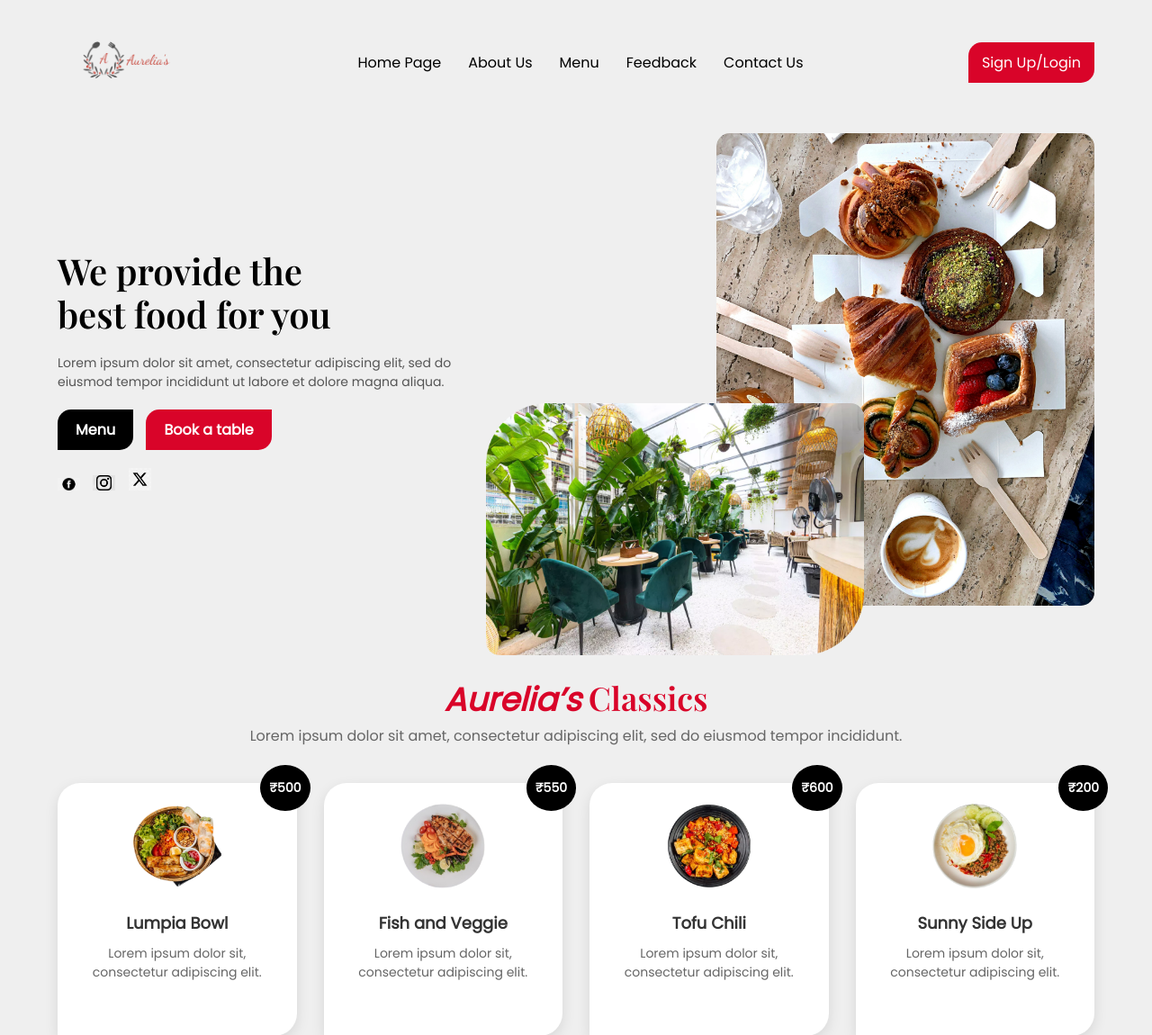
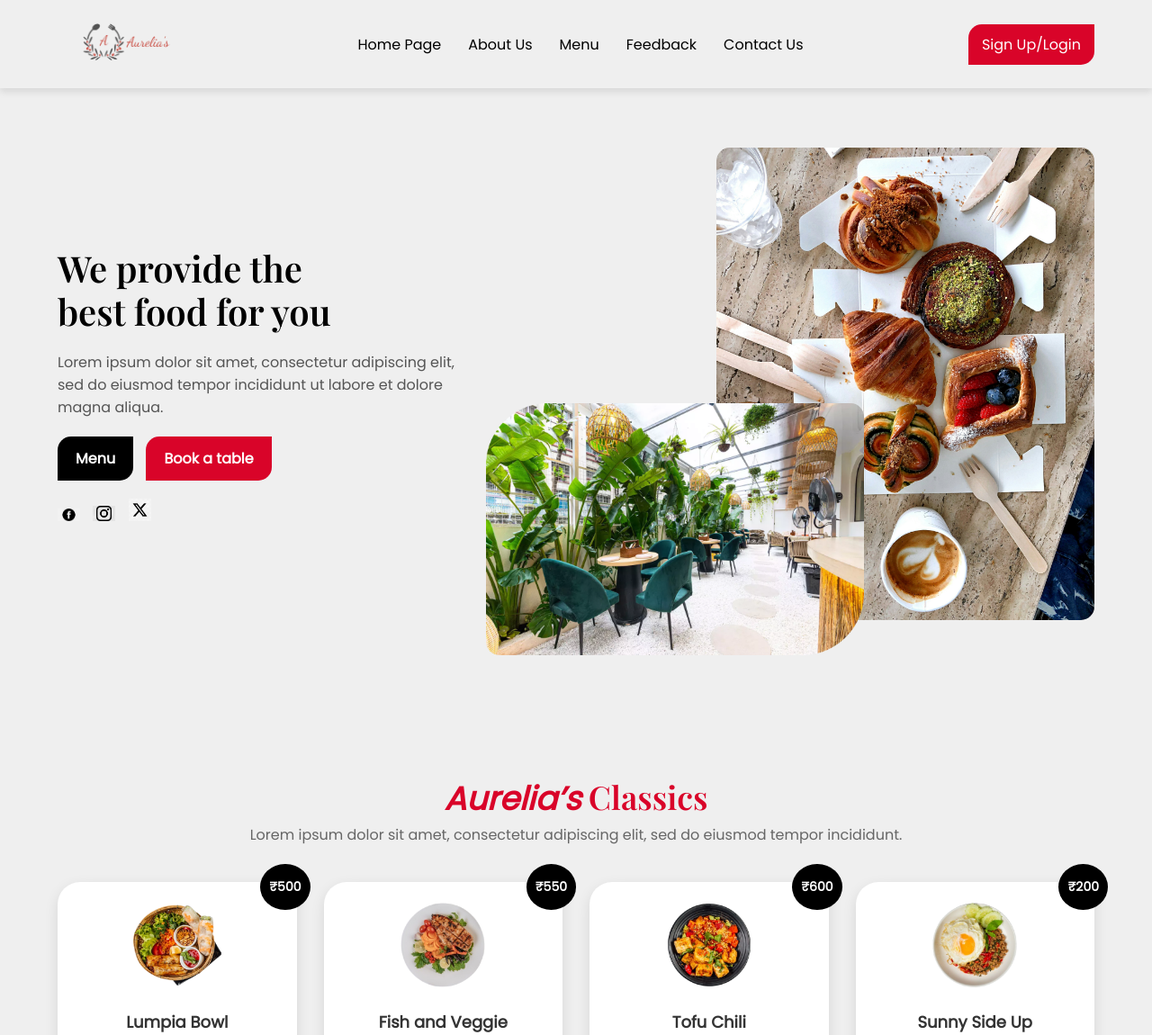
Before and after one commit to cherylpinto/WPL_B2_G5, a PHP site: page / in a window 1280 px wide. Shown: the top 1150 px of the page at 90% size. Run offline with PHP 8.4, Linux system fonts and the light colour scheme.

Commit message:
css inmproved

```diff
--- a/styles.css
+++ b/styles.css
@@ -8,21 +8,31 @@
 }
 
 body {
-    background: rgb(239, 239, 239);
+    background: #EFEFEF;
     color: #000;
+    scroll-behavior: smooth;
 }
-
 
 header {
     display: flex;
     align-items: center;
     justify-content: space-between;
-    padding: 20px 5%;
-    background: rgb(239, 239, 239);
+    padding: 0 5%;
+    background: #EFEFEF;
+    box-shadow: 0 4px 8px rgba(0, 0, 0, 0.1);
+    position: fixed;
+    width: 100%;
+    top: 0;
+    z-index: 1000;
 }
 
 .logo img {
     width: 150px;
+    transition: transform 0.3s ease-in-out;
+}
+
+.logo img:hover {
+    transform: scale(1.1);
 }
 
 nav ul {
@@ -39,8 +49,10 @@ nav ul li a {
     color: #000;
     font-weight: 400;
     font-size: 16px;
+    transition: color 0.3s ease-in-out;
 }
-nav ul li :hover{
+
+nav ul li a:hover {
     color: #d90429;
 }
 
@@ -49,21 +61,22 @@ nav ul li :hover{
     color: #fff;
     padding: 10px 15px;
     text-decoration: none;
-    border-top-right-radius: 0px;
-    border-top-left-radius: 15px;
-    border-bottom-left-radius: 0px;
-    border-bottom-right-radius: 15px;
+    border-radius: 15px 0 15px 0;
+    transition: background 0.3s ease-in-out, transform 0.2s ease-in-out;
+}
 
+.btn-login:hover {
+    background: #bb0322;
+    color: #EFEFEF;
+    transform: scale(1.05);
 }
-.btn-login:hover{
-    background: #bb0322;
-    color: rgb(239, 239, 239)
-}
+
 .hero {
     display: flex;
     align-items: center;
     justify-content: space-between;
-    padding: 10px 5%;
+    padding: 100px 5% 40px;
+    min-height: 100vh;
 }
 
 .hero-content {
@@ -78,9 +91,8 @@ nav ul li :hover{
 
 .hero-content p {
     margin: 20px 0;
-    font-size: 14px;
+    font-size: 16px;
     color: #555;
-
 }
 
 .buttons {
@@ -89,32 +101,32 @@ nav ul li :hover{
 
 .btn-menu, .btn-book {
     display: inline-block;
-    padding: 10px 20px;
+    padding: 12px 20px;
     margin-right: 10px;
     text-decoration: none;
-    border-top-right-radius: 0px;
-    border-top-left-radius: 15px;
-    border-bottom-left-radius: 0px;
-    border-bottom-right-radius: 15px;
+    border-radius: 15px 0 15px 0;
     font-weight: bold;
+    transition: transform 0.2s ease-in-out;
 }
 
 .btn-menu {
     background: #000;
     color: #fff;
 }
+
 .btn-menu:hover {
-
-    color:rgb(239, 239, 239) ;
+    background: #333;
+    transform: scale(1.05);
 }
 
 .btn-book {
     background: #d90429;
     color: #fff;
 }
-.btn-book:hover{
+
+.btn-book:hover {
     background: #bb0322;
-    color: rgb(239, 239, 239)
+    transform: scale(1.05);
 }
 
 .social-icons {
@@ -123,6 +135,11 @@ nav ul li :hover{
 
 .social-icons a {
     margin-right: 10px;
+    transition: transform 0.3s ease-in-out;
+}
+
+.social-icons a:hover {
+    transform: scale(1.2);
 }
 
 .social-icons img {
@@ -132,13 +149,19 @@ nav ul li :hover{
 .hero-image img {
     width: 420px;
     border-radius: 15px;
+    transition: transform 0.3s ease-in-out;
 }
-.hero-image .img1{
+
+.hero-image img:hover {
+    transform: scale(1.05);
+}
+
+.hero-image .img1 {
     position: relative;
+}
 
+.hero-image .img2 {
+    position: absolute;
+    right: 25%;
+    top: 56%;
 }
-.hero-image .img2{
-    position: absolute;
-    right:25%;
-    top:56%;
-}
```
